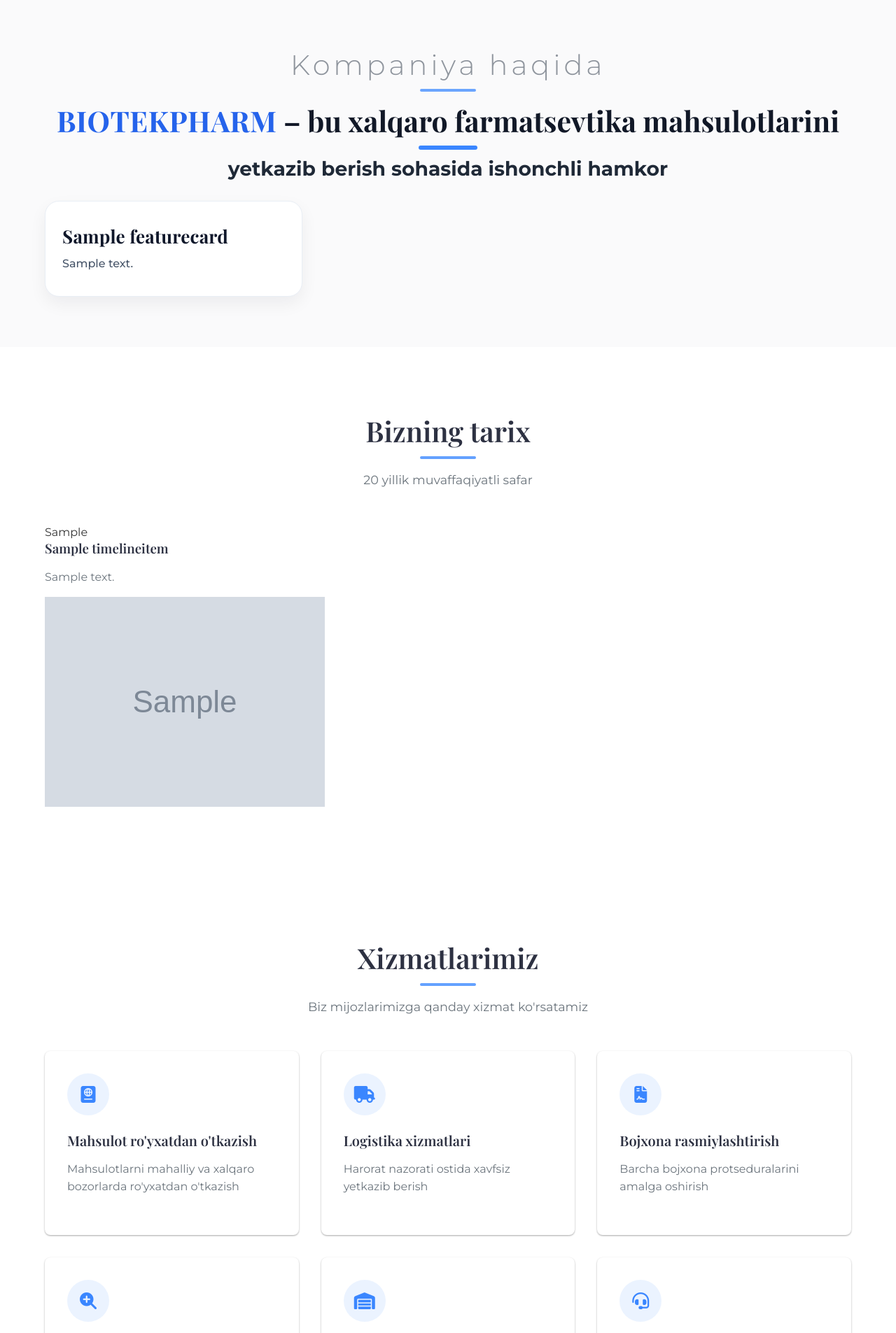
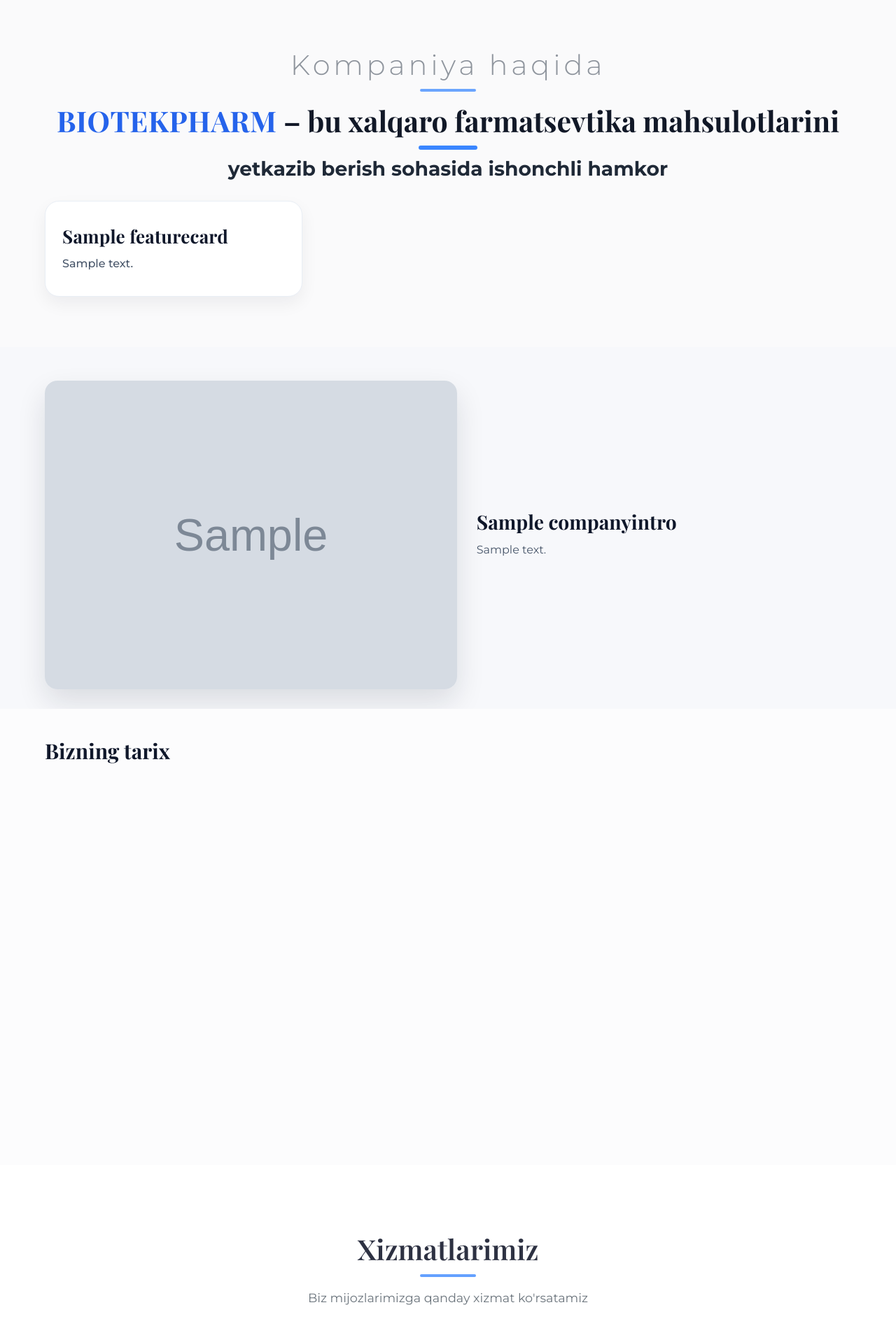
Before and after one commit to davronovuz/biotektpharm, a Django app: template templates/index.html in a window 1280 px wide. Shown: the part 801-2706 px from the top of the page at 70% size. Run offline with Django 5.2, Linux system fonts and the light colour scheme; the template is opened without the code that fills it: values that come from a table or form of the project are taken from there, others are empty; tables that the repository leaves empty hold one stand-in row (values such as "Sample post"); grey boxes marked "Sample" are stand-in pictures; parts of the project's set-up code (start-up, migrations or seed data) failed here and were passed over.

Commit message:
asasas jhdd hs

```diff
--- a/app/models.py
+++ b/app/models.py
@@ -100,57 +100,65 @@ class AboutSection(models.Model):
         return f"AboutSection: {self.overline_uz or 'About'}"
 
 
-class TimelineItem(models.Model):
-    """
-    “Bizning tarix” – yil + sarlavha + matn + rasm + ikon (ixtiyoriy)
-    """
-    ICON_FA = 'fa'
-    ICON_IMG = 'img'
-    ICON_CHOICES = [
-        (ICON_FA, "Font Awesome class"),
-        (ICON_IMG, "Image/SVG upload"),
-    ]
+# apps/about/models.py
 
-    year = models.CharField(max_length=20, help_text="Masalan: 2005-yil / 2012-yil / Bugun")
-    title_uz = models.CharField(max_length=180)
-    title_ru = models.CharField(max_length=180, blank=True, default="")
-    title_en = models.CharField(max_length=180, blank=True, default="")
 
-    text_uz = models.TextField(blank=True, default="")
-    text_ru = models.TextField(blank=True, default="")
-    text_en = models.TextField(blank=True, default="")
+ICON_TYPES = (
+    ("fa", "Font Awesome class"),
+    ("img", "Image file"),
+)
 
-    # Katta rasm (cardning o‘ng tomoni)
-    photo = models.ImageField(upload_to=upload_timeline, blank=True, null=True)
-
-    # Kichik badge/ikon
-    icon_type = models.CharField(max_length=3, choices=ICON_CHOICES, default=ICON_FA)
-    fa_class = models.CharField(
-        max_length=64,
-        blank=True,
-        help_text="Masalan: 'fa-solid fa-store' yoki 'fas fa-box-open'"
-    )
-    icon_image = models.ImageField(upload_to="timeline/icons/", blank=True, null=True)
-
-    order = models.PositiveIntegerField(default=0, help_text="Kartalar tartibi (kichik – birinchi)")
+class CompanyIntro(models.Model):
+    # Tepadagi “BIOTEK PHARM haqida” qismi (1 dona yozuv)
+    title_uz = models.CharField(max_length=200, default="BIOTEK PHARM haqida")
+    title_ru = models.CharField(max_length=200, blank=True, null=True)
+    title_en = models.CharField(max_length=200, blank=True, null=True)
+    text_uz = models.TextField()
+    text_ru = models.TextField(blank=True, null=True)
+    text_en = models.TextField(blank=True, null=True)
+    photo = models.ImageField(upload_to="about/", blank=True, null=True)  # chapdagi katta rasm
     is_active = models.BooleanField(default=True)
 
-    objects = ActiveQuerySet.as_manager()
+    class Meta:
+        verbose_name = "Kompaniya intro"
+        verbose_name_plural = "Kompaniya intro"
+
+    def __str__(self):
+        return self.title_uz
+
+
+class HistoryCard(models.Model):
+    # “Bizning tarix” bo‘limidagi kartalar (istalgancha)
+    order = models.PositiveIntegerField(default=0, help_text="Sort tartibi")
+    year = models.CharField(max_length=32, blank=True, help_text="Masalan: 2005-yil")
+    title_uz = models.CharField(max_length=250)
+    title_ru = models.CharField(max_length=250, blank=True, null=True)
+    title_en = models.CharField(max_length=250, blank=True, null=True)
+    text_uz = models.TextField(blank=True, null=True)
+    text_ru = models.TextField(blank=True, null=True)
+    text_en = models.TextField(blank=True, null=True)
+
+    icon_type = models.CharField(max_length=3, choices=ICON_TYPES, default="fa")
+    fa_class = models.CharField(
+        max_length=100, blank=True, null=True, help_text="fa-solid fa-hospital-alt"
+    )
+    icon_image = models.ImageField(upload_to="icons/", blank=True, null=True)
+
+    photo = models.ImageField(upload_to="history/", blank=True, null=True)  # o‘ng/chapdagi rasm
+    is_active = models.BooleanField(default=True)
 
     class Meta:
-        ordering = ["order", "id"]
-        verbose_name = "Timeline (tarix) elementi"
-        verbose_name_plural = "Timeline (tarix) elementlari"
+        ordering = ["order"]
+        verbose_name = "Tarix kartasi"
+        verbose_name_plural = "Tarix kartalari"
 
     def __str__(self):
         return f"{self.year} — {self.title_uz[:40]}"
 
-    # Qulay localize helper (template’da ham ishlatish mumkin)
-    def get_title(self, lang="uz"):
-        return getattr(self, f"title_{lang}", None) or self.title_uz
+    @property
+    def has_icon_img(self):
+        return self.icon_type == "img" and self.icon_image
 
-    def get_text(self, lang="uz"):
-        return getattr(self, f"text_{lang}", None) or self.text_uz
 
 
 
--- a/static/css/styles.css
+++ b/static/css/styles.css
@@ -736,3 +736,74 @@ section.hero { padding: 0 !important; }
     background:rgba(255,255,255,.10);
   }
 }
+
+
+/* ===== About Intro (image + text) ===== */
+.intro-hero{ background:#f7f8fb; padding:48px 0 28px; }
+.intro-wrap{ display:grid; grid-template-columns:1.1fr 1fr; align-items:center; gap:28px; }
+.intro-media{ margin:0; }
+.intro-media img{ width:100%; height:auto; border-radius:20px; box-shadow:0 18px 40px rgba(15,23,42,.12); }
+.intro-title{ font-family:'Playfair Display',serif; font-weight:800; font-size:clamp(22px,2.2vw,30px); color:#0f172a; margin:0 0 10px; }
+.intro-text{ font-size:16px; line-height:1.75; color:#374151; margin:0; }
+@media (max-width: 900px){
+  .intro-wrap{ grid-template-columns:1fr; }
+}
+
+
+
+
+
+/* --- Exact palette locks (optional, agar boshqa style-lar aralashsa) --- */
+.intro-title, .h-title { color:#0f172a !important; }
+.history-kicker { color:#0f172a !important; }
+.h-year { color:#2563eb !important; }
+.h-text, .intro-text { color:#475569 !important; }
+.h-copy { border-color:#edf1f6 !important; background:#fff !important; }
+.h-media img, .intro-media img { border-radius:18px !important; box-shadow:0 18px 40px rgba(15,23,42,.12) !important; }
+.h-icon { background:linear-gradient(180deg, rgba(37,99,235,.12), rgba(37,99,235,.05)) !important; color:#2563eb !important; }
+
+
+/* ===== History Cards ===== */
+.history-cards{ padding:42px 0 60px; background:#fcfcfd; }
+.history-kicker{ font-size:clamp(22px,2.4vw,30px); font-weight:800; color:#0f172a; margin:0 0 12px; }
+
+.h-item{
+  --gap: 36px;
+  display:grid;
+  grid-template-columns: 1fr 1.15fr;
+  gap: var(--gap);
+  align-items:center;
+  margin: 26px 0 40px;
+  opacity:0; transform: translateY(28px) scale(.98);
+  transition: transform .7s cubic-bezier(.2,.7,.2,1), opacity .7s ease;
+  will-change: transform, opacity;
+}
+.h-item.in-view{ opacity:1; transform: translateY(0) scale(1); }
+.h-item.left .h-copy{ order:1; } .h-item.left .h-media{ order:2; }
+.h-item.right .h-copy{ order:2; } .h-item.right .h-media{ order:1; }
+
+.h-copy{ background:#fff; border:1px solid #edf1f6; border-radius:18px; padding:22px 22px; box-shadow:0 10px 24px rgba(16,24,40,.06); position:relative; }
+.h-year{ font-weight:700; color:#2563eb; margin-bottom:6px; }
+.h-icon{ width:44px; height:44px; border-radius:12px; display:flex; align-items:center; justify-content:center; background:linear-gradient(180deg, rgba(37,99,235,.12), rgba(37,99,235,.05)); box-shadow:0 6px 16px rgba(37,99,235,.18), inset 0 0 0 6px rgba(37,99,235,.06); color:#2563eb; margin-bottom:12px; }
+.h-icon i{ font-size:18px; }
+.h-icon img{ width:60%; height:60%; object-fit:contain; }
+
+.h-title{ font-family:'Playfair Display',serif; font-weight:800; color:#111827; font-size:clamp(18px,2.2vw,26px); margin:4px 0 8px; }
+.h-text{ color:#475569; line-height:1.7; margin:0; }
+
+.h-media{ margin:0; }
+.h-media img{ width:100%; height:auto; border-radius:18px; box-shadow:0 18px 40px rgba(15,23,42,.12); }
+
+/* Subtle parallax on image when in-view */
+.h-item.in-view .h-media img{ animation: floatUp .9s cubic-bezier(.2,.7,.2,1) both; }
+@keyframes floatUp{ from{transform:translateY(14px); opacity:.85} to{transform:translateY(0); opacity:1} }
+
+@media (max-width: 1000px){
+  .h-item{ grid-template-columns:1fr; }
+  .h-item.right .h-copy, .h-item.right .h-media{ order:unset; }
+}
+
+/* prefers-reduced-motion: minimal */
+@media (prefers-reduced-motion: reduce){
+  .h-item, .h-item.in-view .h-media img{ transition:none; animation:none; }
+}
--- a/static/js/script.js
+++ b/static/js/script.js
@@ -315,3 +315,25 @@
     loadGoogleMaps();
   }
 })();
+
+
+
+// ===== History cards: reveal on scroll + small stagger =====
+(function(){
+  const rows = document.querySelectorAll('.h-item');
+  if(!rows.length) return;
+
+  // Stagger kechikish
+  rows.forEach((row, i) => row.style.transitionDelay = `${Math.min(i*90, 400)}ms`);
+
+  const io = new IntersectionObserver((entries)=>{
+    entries.forEach(e=>{
+      if(e.isIntersecting){
+        e.target.classList.add('in-view');
+        io.unobserve(e.target);
+      }
+    });
+  }, { threshold: 0.18, rootMargin: '0px 0px -10% 0px' });
+
+  rows.forEach(r=>io.observe(r));
+})();
--- a/templates/index.html
+++ b/templates/index.html
@@ -133,60 +133,80 @@
 
 
 
-<!-- ===== HISTORY / TIMELINE ===== -->
-<section class="history" id="history">
+<!-- ================= ABOUT INTRO (figma) ================= -->
+<section class="intro-hero">
+  <div class="container intro-wrap">
+    {% if intro and intro.photo %}
+      <figure class="intro-media">
+        <img src="{{ intro.photo.url }}" alt="{{ intro.title_uz }}" loading="lazy">
+      </figure>
+    {% endif %}
+
+    <div class="intro-copy">
+      <h2 class="intro-title i18n-db"
+          data-uz="{{ intro.title_uz }}"
+          data-ru="{{ intro.title_ru|default:intro.title_uz }}"
+          data-en="{{ intro.title_en|default:intro.title_uz }}">
+        {{ intro.title_uz }}
+      </h2>
+
+      <p class="intro-text i18n-db"
+         data-uz="{{ intro.text_uz }}"
+         data-ru="{{ intro.text_ru|default:intro.text_uz }}"
+         data-en="{{ intro.text_en|default:intro.text_uz }}">
+        {{ intro.text_uz }}
+      </p>
+    </div>
+  </div>
+</section>
+
+<!-- ================= HISTORY CARDS (figma) ================= -->
+<section class="history-cards" id="history-figma">
   <div class="container">
+    <h3 class="history-kicker i18n" data-i18n="history_title">Bizning tarix</h3>
 
-    <!-- Header -->
-    <div class="section-header history-head">
-      <h2 class="i18n" data-i18n="history_title">Bizning tarix</h2>
-      <p class="i18n" data-i18n="history_subtitle">20 yillik muvaffaqiyatli safar</p>
-    </div>
+    {% for h in history_cards %}
+      <article class="h-item {% cycle 'left' 'right' %}" style="--d: {{ forloop.counter0|add:'1' }}00ms">
+        <div class="h-copy">
+          {% if h.year %}
+            <div class="h-year">{{ h.year }}</div>
+          {% endif %}
 
-    <!-- Timeline rail + progress -->
-    <div class="timeline" id="timeline">
-      <span class="timeline-rail"></span>
-      <span class="timeline-progress" id="timelineProgress"></span>
-
-      {% for item in timeline %}
-      <article class="t-row {% cycle 'left' 'right' %}" data-idx="{{ forloop.counter0 }}">
-        <!-- Card -->
-        <div class="t-card">
-          <div class="t-badge">
-            {% if item.icon_type == 'img' and item.icon_image %}
-              <img src="{{ item.icon_image.url }}" alt="icon">
+          <div class="h-icon">
+            {% if h.has_icon_img %}
+              <img src="{{ h.icon_image.url }}" alt="" loading="lazy">
             {% else %}
-              <i class="{{ item.fa_class|default:'fa-solid fa-location-dot' }}"></i>
+              <i class="{{ h.fa_class|default:'fa-solid fa-circle' }}"></i>
             {% endif %}
           </div>
 
-          <div class="t-year">{{ item.year }}</div>
+          <h4 class="h-title i18n-db"
+              data-uz="{{ h.title_uz }}"
+              data-ru="{{ h.title_ru|default:h.title_uz }}"
+              data-en="{{ h.title_en|default:h.title_uz }}">
+            {{ h.title_uz }}
+          </h4>
 
-          <h3 class="t-title i18n-db"
-              data-uz="{{ item.title_uz }}"
-              data-ru="{{ item.title_ru|default:item.title_uz }}"
-              data-en="{{ item.title_en|default:item.title_uz }}">
-            {{ item.title_uz }}
-          </h3>
-
-          <p class="t-text i18n-db"
-             data-uz="{{ item.text_uz }}"
-             data-ru="{{ item.text_ru|default:item.text_uz }}"
-             data-en="{{ item.text_en|default:item.text_uz }}">
-            {{ item.text_uz }}
+          <p class="h-text i18n-db"
+             data-uz="{{ h.text_uz }}"
+             data-ru="{{ h.text_ru|default:h.text_uz }}"
+             data-en="{{ h.text_en|default:h.text_uz }}">
+            {{ h.text_uz }}
           </p>
         </div>
 
-        {% if item.photo %}
-        <figure class="t-photo">
-          <img src="{{ item.photo.url }}" alt="{{ item.title_uz }}">
-        </figure>
+        {% if h.photo %}
+          <figure class="h-media">
+            <img src="{{ h.photo.url }}" alt="{{ h.title_uz }}" loading="lazy">
+          </figure>
         {% endif %}
       </article>
-      {% endfor %}
-    </div>
+    {% empty %}
+      <p class="muted">Hozircha tarixiy kartalar yo‘q.</p>
+    {% endfor %}
   </div>
 </section>
+
 
 
 
```
Also changed, not shown: app/admin.py (+24 -16 lines), app/views.py (+5 -3 lines), app/migrations/0007_companyintro_historycard_delete_timelineitem.py (added).
